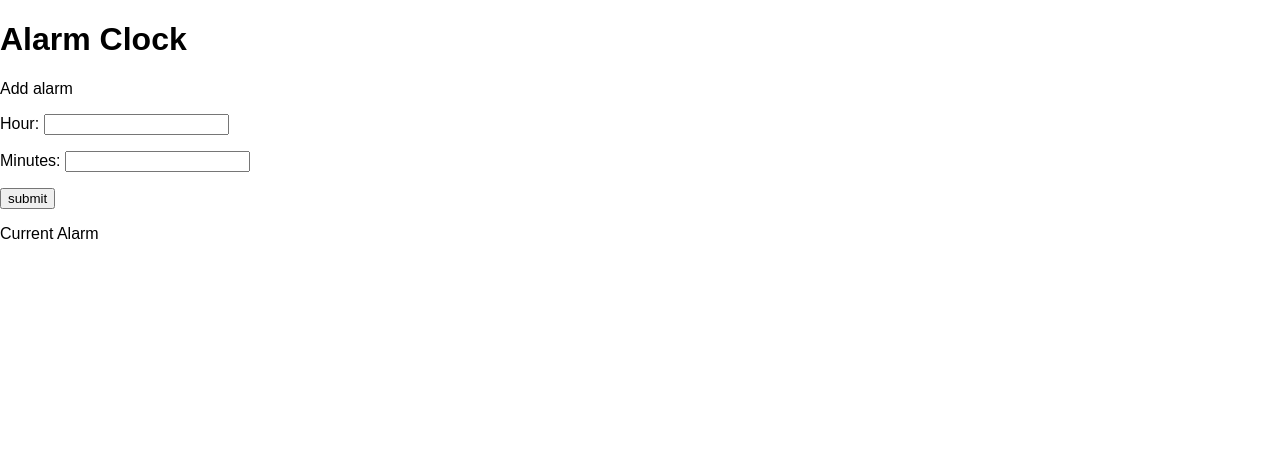
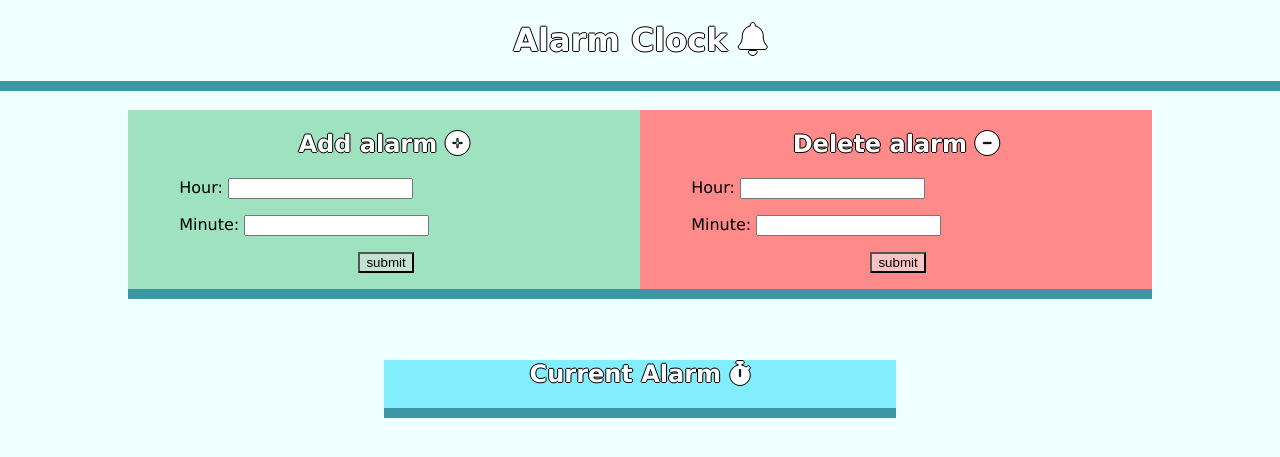
Before and after one commit to JoyGress/Lightout, a Flask app: template FrontEnd + database/templates/index.html in a window 1280 px wide. Shown: the top 457 px of the page. Run offline with Flask 2, Linux system fonts and the light colour scheme; the template is opened without the code that fills it, so the values that code supplies are empty; some libraries are stand-ins or nearby versions.

Commit message:
UPDATE website

```diff
--- a/FrontEnd + database/app.py
+++ b/FrontEnd + database/app.py
@@ -1,6 +1,7 @@
 from operator import methodcaller
 from aiohttp import request
-from flask import Flask, render_template, url_for, request
+from flask import Flask, render_template, url_for, request, redirect
+from math import floor
 import requests
 import json
 
@@ -13,20 +14,29 @@ def index():
     json_acceptable_string = x.replace("'", "\"")
     d = json.loads(json_acceptable_string)
     alarmlist = d.get("result")
-    return render_template('index.html', alarm = alarmlist)
+    minutelist = []
+    hourlist = []
+    for i in range(len(alarmlist)):
+        tmp = str(floor((alarmlist[i] % 3600 ) / 60 ))
+        if(len(tmp) == 1):
+            tmp = '0' + tmp
+        minutelist.append(tmp)
+        hourlist.append(floor(alarmlist[i] / 3600))
+    return render_template('index.html', minute = minutelist, hour = hourlist, listlen = len(hourlist))
 
 @app.route("/addalarm", methods = ['POST'])
 def addalarm():
     hour = request.form["hour"]
     minute = request.form["minute"]
     add = requests.post(f"http://127.0.0.1:8000/newalarm/{hour}/{minute}")
+    return redirect(request.referrer)
 
-    r=requests.get("http://127.0.0.1:8000/")
-    x=r.text
-    json_acceptable_string = x.replace("'", "\"")
-    d = json.loads(json_acceptable_string)
-    alarmlist = d.get("result")
-    return render_template('index.html', alarm = alarmlist)
+@app.route("/delalarm", methods = ['POST'])
+def delalarm():
+    hour = request.form["hour"]
+    minute = request.form["minute"]
+    add = requests.delete(f"http://127.0.0.1:8000/deletealarm/{hour}/{minute}")
+    return redirect(request.referrer)
 
 if __name__ == "__main__":
     app.run(debug=True)
--- a/FrontEnd + database/static/css/main.css
+++ b/FrontEnd + database/static/css/main.css
@@ -1,4 +1,78 @@
 body {
+    background-color: #F0FFFF;
     margin: 0;
-    font-family: sans-serif;
+    font-family: Verdana, sans-serif;
 }
+
+
+h1,h2 {
+    text-shadow: -1px 0 black, 0 1px black, 1px 0 black, 0 -1px black;
+    color: #FFFFFF;
+    text-align: center;
+}
+
+#container{
+    border-style: solid;
+    border-top-width: 10px;
+    border-bottom-width: 0px;
+    border-left-width: 0px;
+    border-right-width: 0px;
+    border-color:  #3a97a3;
+}
+
+#add {
+    background-color: #9FE2BF;
+    float: left;
+    margin-left: 10%;
+    width: 40%;
+    border-top-width: 0px;
+    border-bottom-width: 10px;
+    border-left-width: 0px;
+    border-right-width: 0px;
+    border-color:  #3a97a3;
+    border-style: solid;
+}
+
+#del {
+    background-color: #FF8A8A;
+    float: right;
+    margin-right: 10%;
+    width: 40%;
+    border-top-width: 0px;
+    border-bottom-width: 10px;
+    border-left-width: 0px;
+    border-right-width: 0px;
+    border-color:  #3a97a3;
+    border-style: solid;
+}
+
+#current {
+    background-color: #82EEFD;
+    width: 40%;
+    text-align: center;
+    margin-top: 250px;
+    margin-left: 30%;
+    border-top-width: 0px;
+    border-bottom-width: 10px;
+    border-left-width: 0px;
+    border-right-width: 0px;
+    border-color:  #3a97a3;
+    border-style: solid;
+}
+
+p {
+    margin-left: 10%;
+    margin-right: 10%;
+}
+
+#buttonright {
+    background-color: #fac2c2;
+}
+
+#buttonleft {
+    background-color: #c5e3d4;
+}
+
+#mid {
+    margin-left: 45%;
+}
--- a/FrontEnd + database/templates/index.html
+++ b/FrontEnd + database/templates/index.html
@@ -5,23 +5,40 @@
     <meta http-equiv="X-UA-Compatible" content="IE=edge">
     <meta name="viewport" content="width=device-width, initial-scale=1.0">
     <link rel="stylesheet" href="{{ url_for('static', filename='css/main.css') }}">
+    <script src="https://kit.fontawesome.com/a96ecdccd8.js" crossorigin="anonymous"></script>
     <title> Alarm </title>
 </head>
 <body>
-    <h1> Alarm Clock </h1>
+    <h1> Alarm Clock <i class="fa-solid fa-bell"></i> </h1>
 
-        <p1> Add alarm </p1>
-        <form action="addalarm" method = "POST">
-            <p>Hour: <input type = "text" name = "hour" value="" required/></p>
-            <p>Minutes: <input type = "text" name = "minute" value="" required/></p>
-            <p><input type = "submit" value = "submit" /></p>
-        </form>
+        <div id="container">
+            <br>
+            <div id="add">
+                <h2> Add alarm <i class="fa-solid fa-circle-plus"></i> </h2>
+                <form action="addalarm" method = "POST">
+                    <p>Hour: <input type = "text" name = "hour" value="" required/></p>
+                    <p>Minute: <input type = "text" name = "minute" value="" required/></p>
+                    <p id="mid"><input type = "submit" value = "submit" id="buttonleft"/></p>
+                </form>
+            </div>
 
-        <p1> Current Alarm <p1>
-            {% for i in alarm %}
-            <div>
-                {{ i }}
+            <div id="del">
+                <h2> Delete alarm <i class="fa-solid fa-circle-minus"></i> </h2>
+                <form action="delalarm" method = "POST">
+                    <p>Hour: <input type = "text" name = "hour" value="" required/></p>
+                    <p>Minute: <input type = "text" name = "minute" value="" required/></p>
+                    <p id="mid"><input type = "submit" value = "submit" id="buttonright"/></p>
+                </form>
             </div>
-            {% endfor %}
+        </div>
+
+        <div id="current">
+            <h2> Current Alarm <i class="fa-solid fa-stopwatch"></i> </h2>
+                {%for i in range(0,listlen)%}
+                <div>
+                    <p>{{ hour[i] }} : {{ minute[i] }}</p>
+                </div>
+                {% endfor %}
+        </div>
 </body>
 </html>
```
Also changed, not shown: FrontEnd + database/database/practicum.py (+10 -6 lines).
